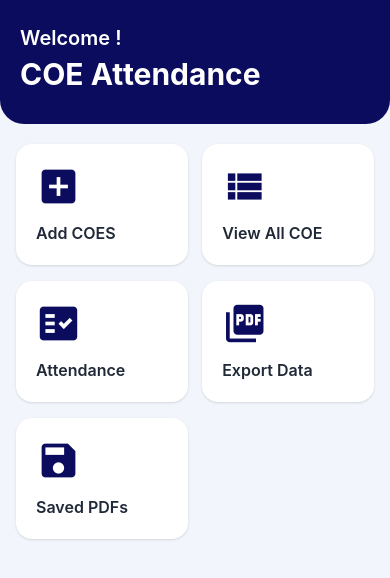
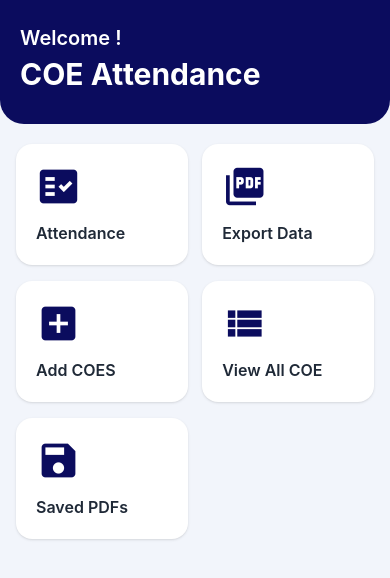
Before and after one commit to Roshan-Metrix/coe_daily_attendance_system, a React Native app: screen /Home in a window 390 px wide. Shown: the top 578 px of the page. Built offline with nearby package versions, Linux system fonts and the light colour scheme; what expo-file-system would draw is missing.

Commit message:
[Modified] make attendance at first icon

```diff
--- a/src/screens/HomeScreen.js
+++ b/src/screens/HomeScreen.js
@@ -3,7 +3,6 @@ import { SafeAreaView } from "react-native-safe-area-context";
 import { MaterialIcons } from "@expo/vector-icons";
 
 export default function HomeScreen({ navigation }) {
-
   const Card = ({ title, icon, onPress }) => (
     <TouchableOpacity
       onPress={onPress}
@@ -18,12 +17,9 @@ export default function HomeScreen({ navigation }) {
 
   return (
     <SafeAreaView className="flex-1 bg-background">
-
       {/* Header */}
       <View className="bg-primary px-5 pt-6 pb-8 rounded-b-3xl">
-        <Text className="text-white text-xl font-semibold">
-          Welcome !
-        </Text>
+        <Text className="text-white text-xl font-semibold">Welcome !</Text>
 
         <Text className="text-white text-3xl font-bold mt-1">
           COE Attendance
@@ -32,8 +28,18 @@ export default function HomeScreen({ navigation }) {
 
       {/* Cards Section */}
       <View className="flex-1 px-4 mt-[20px]">
+        <View className="flex-row flex-wrap justify-between">
+          <Card
+            title="Attendance"
+            icon="fact-check"
+            onPress={() => navigation.navigate("Attendance")}
+          />
 
-        <View className="flex-row flex-wrap justify-between">
+          <Card
+            title="Export Data"
+            icon="picture-as-pdf"
+            onPress={() => navigation.navigate("ExportData")}
+          />
 
           <Card
             title="Add COES"
@@ -48,27 +54,12 @@ export default function HomeScreen({ navigation }) {
           />
 
           <Card
-            title="Attendance"
-            icon="fact-check"
-            onPress={() => navigation.navigate("Attendance")}
-          />
-
-          <Card
-            title="Export Data"
-            icon="picture-as-pdf"
-            onPress={() => navigation.navigate("ExportData")}
-          />
-
-          <Card
             title="Saved PDFs"
             icon="save"
             onPress={() => navigation.navigate("PdfList")}
           />
-
         </View>
-
       </View>
-
     </SafeAreaView>
   );
 }
```
